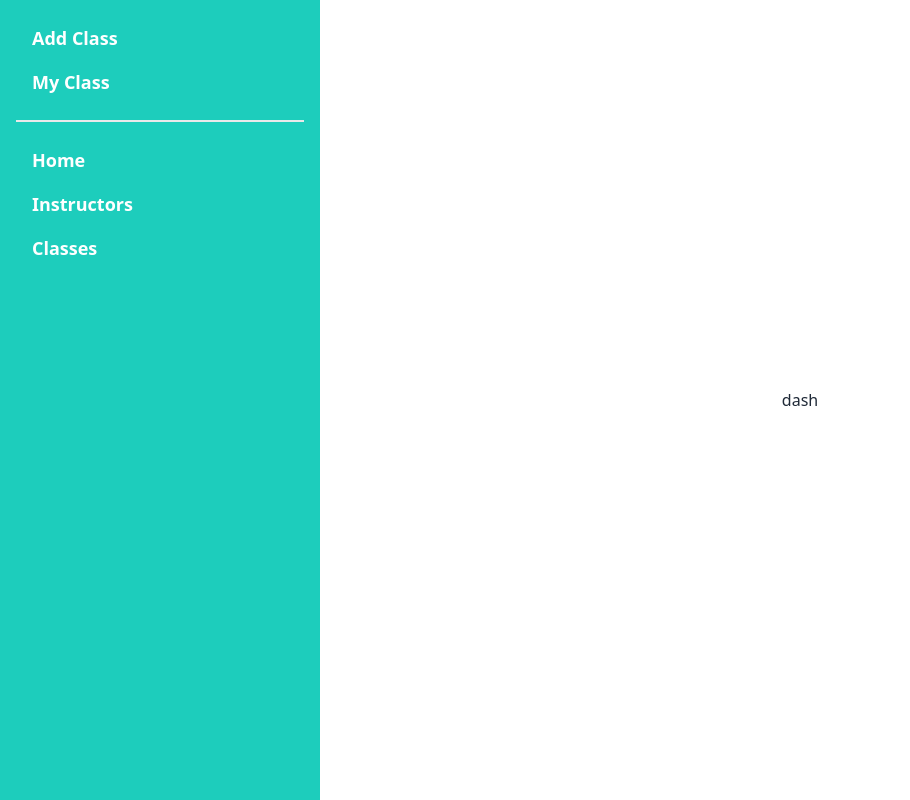
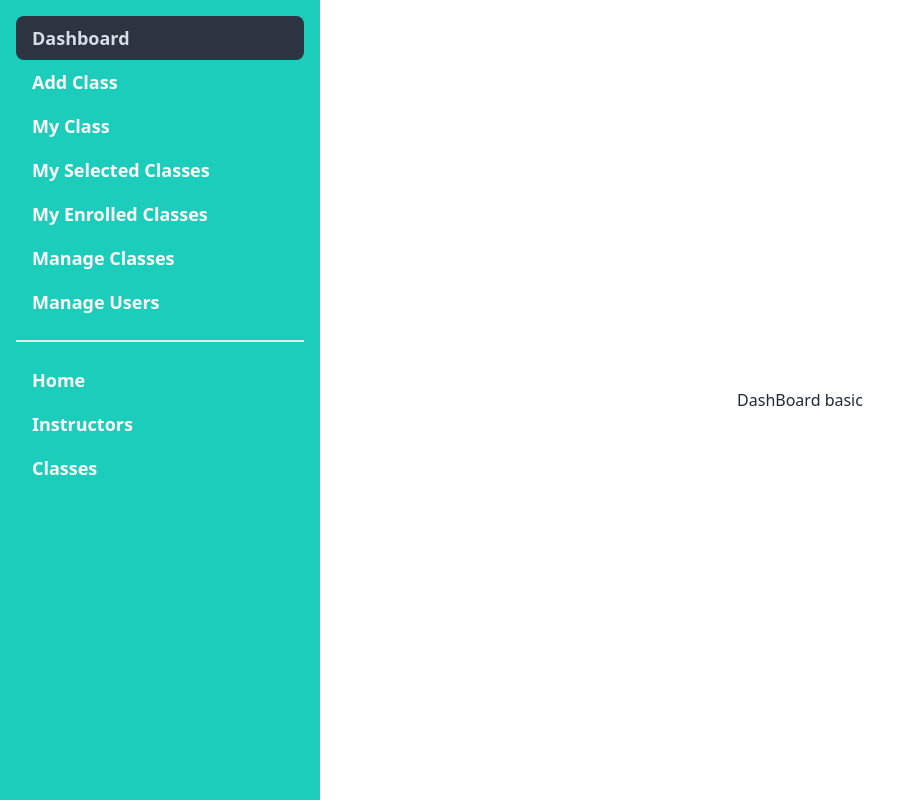
Before and after one commit to MdZisan/sports-summer-camp-client, a React (Vite) app: page /dashboard in a window 1280 px wide. Shown: the whole page, without its empty margins (0-910 px from the left). Built offline with nearby package versions, Linux system fonts and the light colour scheme; no server answers.

Commit message:
dashboard nav item 2

```diff
--- a/src/Dashboard/Dashboard/Dashboard.jsx
+++ b/src/Dashboard/Dashboard/Dashboard.jsx
@@ -1,18 +1,44 @@
 import React from 'react';
-import { NavLink, Outlet } from 'react-router-dom';
+import { Link, NavLink, Outlet, useLocation } from 'react-router-dom';
 import DashboardLandingPage from './DashboardLandingPage';
 
 const Dashboard = () => {
 
-
+const {pathname} = useLocation()
+console.log(pathname);
     const instructorItems = <>
     <div className='font-semibold text-lg text-white'>
+    <li>
+     {pathname==='/dashboard'|| <Link to={'/dashboard'}>Dashboard</Link>}
+     {pathname==='/dashboard' && <NavLink to={'/dashboard'}>Dashboard</NavLink>}
 
+
+    </li>
     <li><NavLink to={'addClass'}>Add Class</NavLink></li>
     <li><NavLink to={'myClass'}>My Class</NavLink></li>
 
     </div>
     </>
+
+const studentItems = <>
+        <div className='font-semibold text-lg text-white'>
+        <li><NavLink to={'selectedClasses'}>My Selected Classes</NavLink></li>
+        <li><NavLink to={'enrolledClasses'}>My Enrolled Classes</NavLink></li>
+         </div>
+
+
+</>
+
+const adminItems = <>
+    <div className='font-semibold text-lg text-white'>
+        <li><NavLink to={'manageClasses'}>Manage Classes</NavLink></li>
+        <li><NavLink to={'manageUsers'}>Manage Users</NavLink></li>
+         </div>
+
+</>
+
+
+
     return (
         <div>
           <div className="drawer lg:drawer-open">
@@ -20,7 +46,7 @@ const Dashboard = () => {
   <div className="drawer-content flex flex-col items-center justify-center">
     {/* Page content here */}
 
-    <DashboardLandingPage></DashboardLandingPage>
+   {pathname==='/dashboard'&& <DashboardLandingPage/>}
     <Outlet></Outlet>
     <label htmlFor="my-drawer-2" className="btn btn-primary drawer-button lg:hidden">Open drawer</label>
 
@@ -30,6 +56,8 @@ const Dashboard = () => {
     <ul className="menu p-4 w-80 h-full bg-accent text-base-content">
       {/* Sidebar content here */}
       {instructorItems}
+      {studentItems}
+      {adminItems}
       <div className='divider bg-white h-[2px]'></div>
       <div className='font-semibold text-lg text-white'>
             <li><NavLink to={'/'}>Home</NavLink></li>
--- a/src/Dashboard/Dashboard/DashboardLandingPage.jsx
+++ b/src/Dashboard/Dashboard/DashboardLandingPage.jsx
@@ -3,7 +3,7 @@ import React from 'react';
 const DashboardLandingPage = () => {
     return (
         <div>
-            dash
+        <h2>DashBoard basic</h2>
         </div>
     );
 };
--- /dev/null
+++ b/src/Dashboard/StudentPages/SelectedClasses.jsx
@@ -0,0 +1,11 @@
+import React from 'react';
+
+const SelectedClasses = () => {
+    return (
+        <div>
+            <h2>selectedClasses</h2>
+        </div>
+    );
+};
+
+export default SelectedClasses;
```
